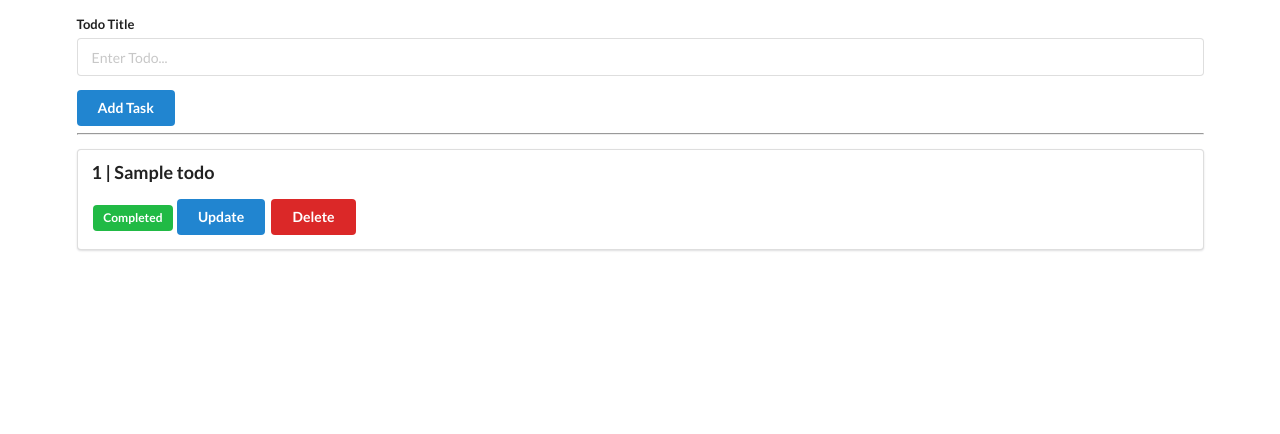
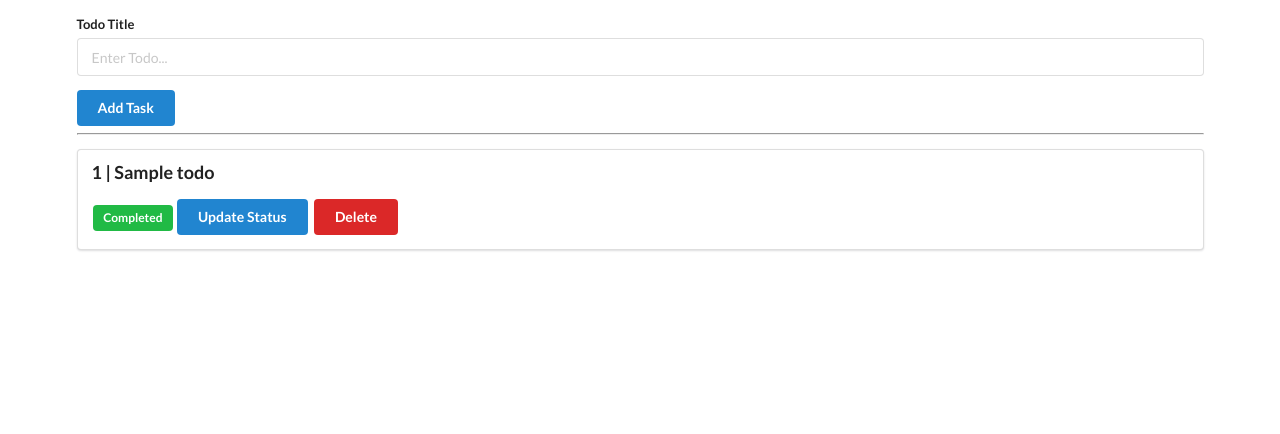
Before and after one commit to mohammadawwad/Simple-Python-Ecommerce, a Flask app: page / in a window 1280 px wide. Shown: the part 82-516 px from the top of the page. Run offline with Flask 2, Linux system fonts and the light colour scheme; tables that the repository leaves empty hold one stand-in row (values such as "Sample post").

Commit message:
slight changes to the button name

```diff
--- a/templates/index.html
+++ b/templates/index.html
@@ -35,7 +35,7 @@
             <span class="ui green label">Completed</span>
             {% endif %}
 
-            <a class="ui blue button" href="/update/{{ todo.id }}">Update</a>
+            <a class="ui blue button" href="/update/{{ todo.id }}">Update Status</a>
             <a class="ui red button" href="/delete/{{ todo.id }}">Delete</a>
         </div>
         {% endfor %}
```
Also changed, not shown: instance/db.sqlite.
